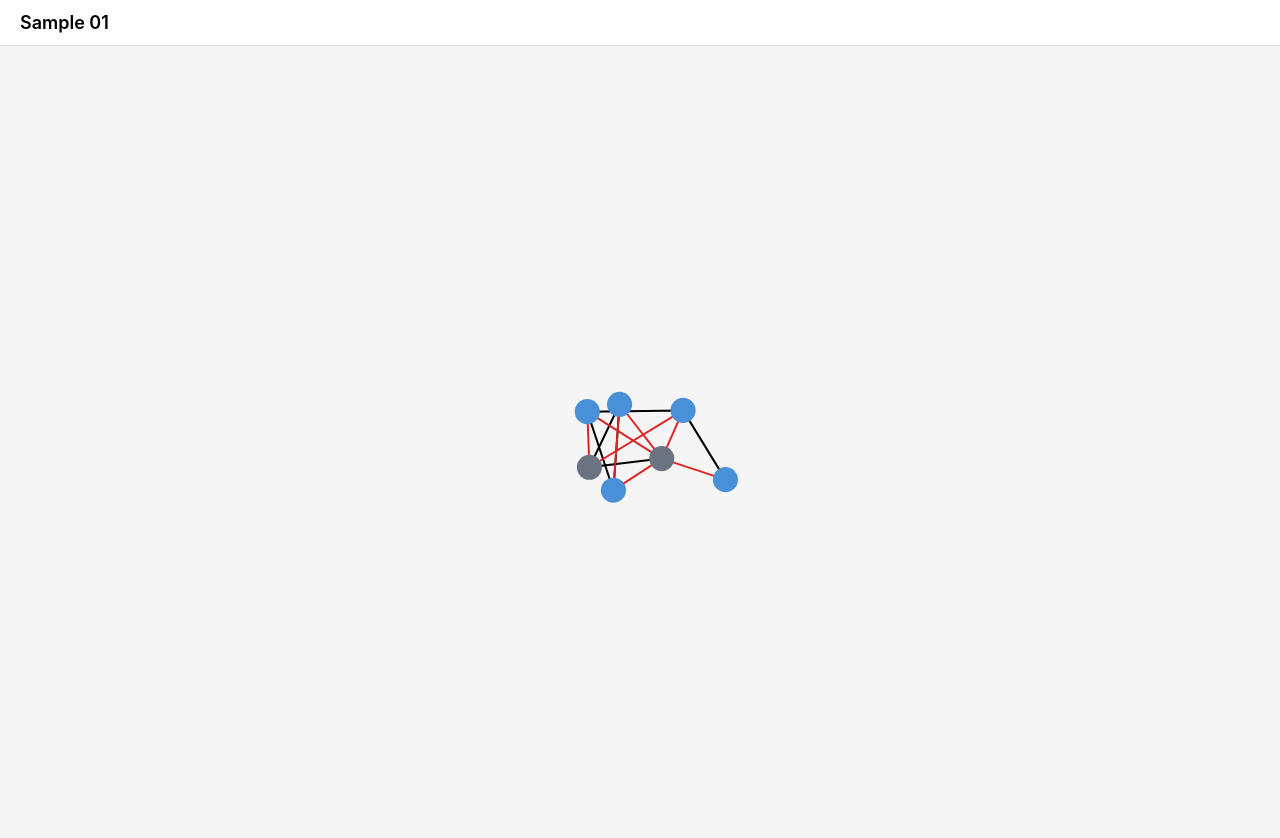
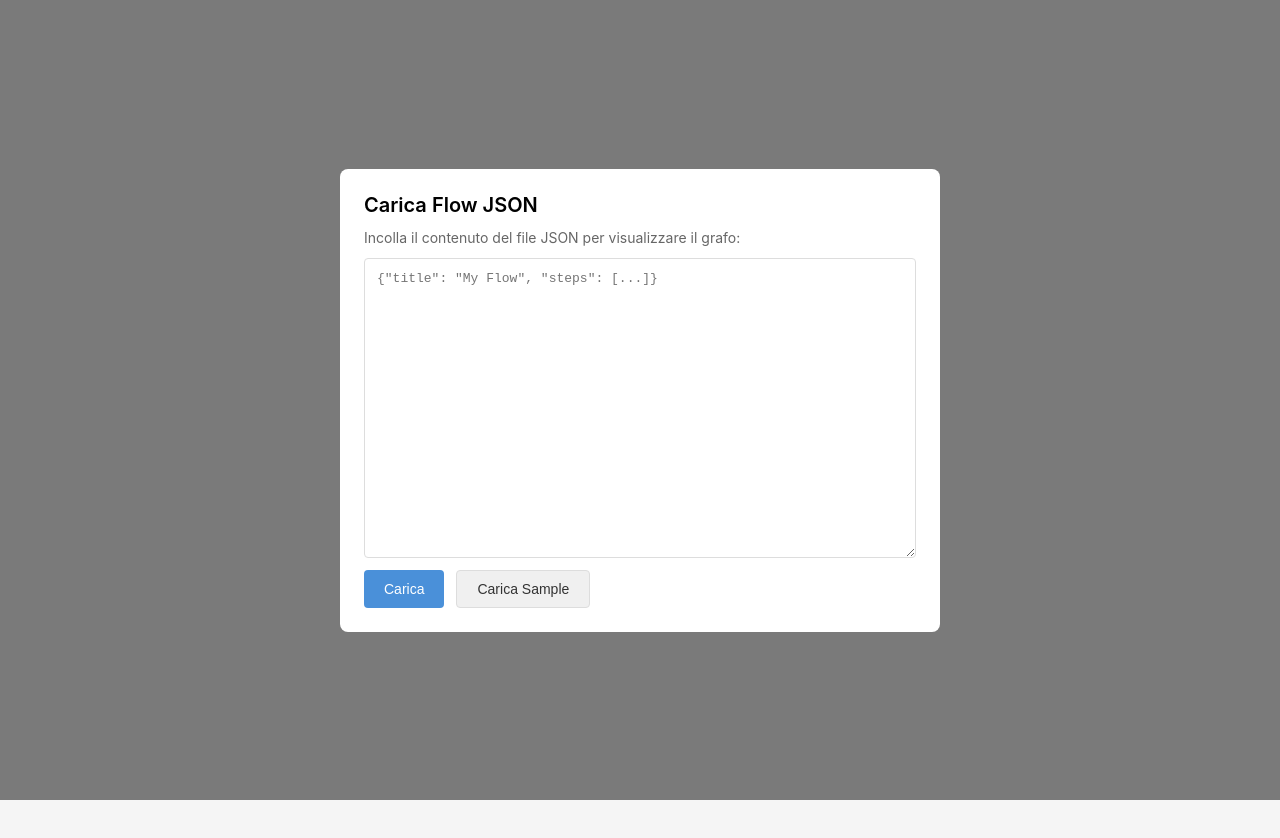
Before and after one commit to maurobussini/gremlins-flow-graph, a React (Vite) app: page / in a window 1280 px wide. Shown: the top 838 px of the page. After the commit the page ends 800 px from the top, so only its background shows below. Built offline with nearby package versions, Linux system fonts and the light colour scheme.

Commit message:
Added window for load JSON

```diff
--- a/src/App.tsx
+++ b/src/App.tsx
@@ -41,16 +41,45 @@ function App() {
   const containerRef = useRef<HTMLDivElement>(null)
   const [flowData, setFlowData] = useState<FlowData | null>(null)
   const [error, setError] = useState<string | null>(null)
+  const [jsonInput, setJsonInput] = useState('')
+  const [showDialog, setShowDialog] = useState(true)
 
-  useEffect(() => {
+  const handleLoadJson = () => {
+    try {
+      const parsed = JSON.parse(jsonInput) as FlowData
+      if (!parsed.title || !Array.isArray(parsed.steps)) {
+        throw new Error('Invalid format: must have "title" and "steps" array')
+      }
+      setFlowData(parsed)
+      setShowDialog(false)
+      setError(null)
+    } catch (err) {
+      setError(err instanceof Error ? err.message : 'Invalid JSON')
+    }
+  }
+
+  const handleLoadSample = () => {
     fetch('/data/sample01.json')
       .then(res => {
-        if (!res.ok) throw new Error('Failed to load flow data')
+        if (!res.ok) throw new Error('Failed to load sample data')
         return res.json()
       })
-      .then(data => setFlowData(data))
+      .then(data => {
+        setFlowData(data)
+        setJsonInput(JSON.stringify(data, null, 2))
+        setShowDialog(false)
+        setError(null)
+      })
       .catch(err => setError(err.message))
-  }, [])
+  }
+
+  const handleReset = () => {
+    setShowDialog(true)
+    setFlowData(null)
+    if (graphRef.current) {
+      graphRef.current._d3Graph = null
+    }
+  }
 
   useEffect(() => {
     if (!flowData || !containerRef.current || graphRef.current) return
@@ -130,12 +159,39 @@ function App() {
   }, [flowData])
 
   if (error) return <div style={{ padding: 20 }}>Error: {error}</div>
-  if (!flowData) return <div style={{ padding: 20 }}>Loading...</div>
+
+  if (showDialog || !flowData) {
+    return (
+      <div className="dialog-overlay">
+        <div className="dialog">
+          <h2>Carica Flow JSON</h2>
+          <p>Incolla il contenuto del file JSON per visualizzare il grafo:</p>
+          <textarea
+            className="json-input"
+            value={jsonInput}
+            onChange={e => setJsonInput(e.target.value)}
+            placeholder='{"title": "My Flow", "steps": [...]}'
+          />
+          <div className="dialog-buttons">
+            <button onClick={handleLoadJson} className="btn-primary">
+              Carica
+            </button>
+            <button onClick={handleLoadSample} className="btn-secondary">
+              Carica Sample
+            </button>
+          </div>
+        </div>
+      </div>
+    )
+  }
 
   return (
     <div style={{ width: '100%', height: '100%', display: 'flex', flexDirection: 'column' }}>
-      <header style={{ padding: '12px 20px', background: '#fff', borderBottom: '1px solid #ddd' }}>
+      <header style={{ padding: '12px 20px', background: '#fff', borderBottom: '1px solid #ddd', display: 'flex', justifyContent: 'space-between', alignItems: 'center' }}>
         <h1 style={{ fontSize: 18, fontWeight: 600 }}>{flowData.title}</h1>
+        <button onClick={handleReset} className="btn-small">
+          Nuovo
+        </button>
       </header>
       <div ref={containerRef} style={{ flex: 1 }} />
     </div>
--- a/src/index.css
+++ b/src/index.css
@@ -13,3 +13,93 @@ body {
   font-family: -apple-system, BlinkMacSystemFont, 'Segoe UI', Roboto, sans-serif;
   background: #f5f5f5;
 }
+
+.dialog-overlay {
+  position: fixed;
+  inset: 0;
+  background: rgba(0, 0, 0, 0.5);
+  display: flex;
+  align-items: center;
+  justify-content: center;
+  z-index: 100;
+}
+
+.dialog {
+  background: #fff;
+  padding: 24px;
+  border-radius: 8px;
+  width: 90%;
+  max-width: 600px;
+  max-height: 80vh;
+  display: flex;
+  flex-direction: column;
+  gap: 12px;
+}
+
+.dialog h2 {
+  font-size: 20px;
+  font-weight: 600;
+}
+
+.dialog p {
+  color: #666;
+  font-size: 14px;
+}
+
+.json-input {
+  width: 100%;
+  height: 300px;
+  font-family: monospace;
+  font-size: 13px;
+  padding: 12px;
+  border: 1px solid #ddd;
+  border-radius: 4px;
+  resize: vertical;
+}
+
+.dialog-buttons {
+  display: flex;
+  gap: 12px;
+}
+
+.btn-primary {
+  background: #4a90d9;
+  color: #fff;
+  border: none;
+  padding: 10px 20px;
+  border-radius: 4px;
+  cursor: pointer;
+  font-size: 14px;
+}
+
+.btn-primary:hover {
+  background: #3a7bc8;
+}
+
+.btn-secondary {
+  background: #f0f0f0;
+  color: #333;
+  border: 1px solid #ddd;
+  padding: 10px 20px;
+  border-radius: 4px;
+  cursor: pointer;
+  font-size: 14px;
+}
+
+.btn-secondary:hover {
+  background: #e0e0e0;
+}
+
+.btn-small {
+  background: #f0f0f0;
+  color: #333;
+  border: 1px solid #ddd;
+  padding: 6px 12px;
+  border-radius: 4px;
+  cursor: pointer;
+  font-size: 13px;
+}
+
+.btn-small:hover {
+  background: #e0e0e0;
+}
```
Also changed, not shown: 3 other files (tests, documents, lock files or other folders).
